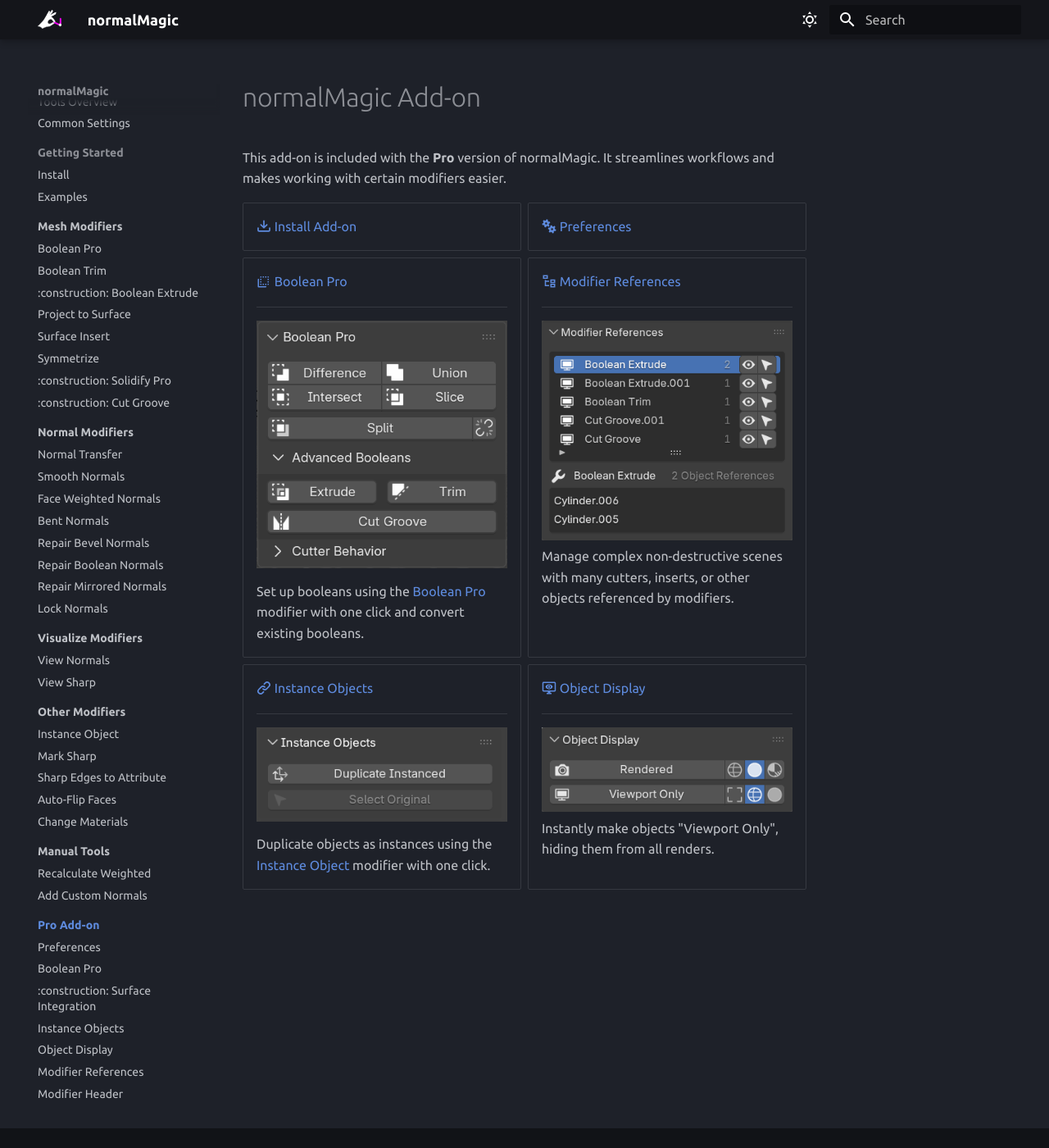
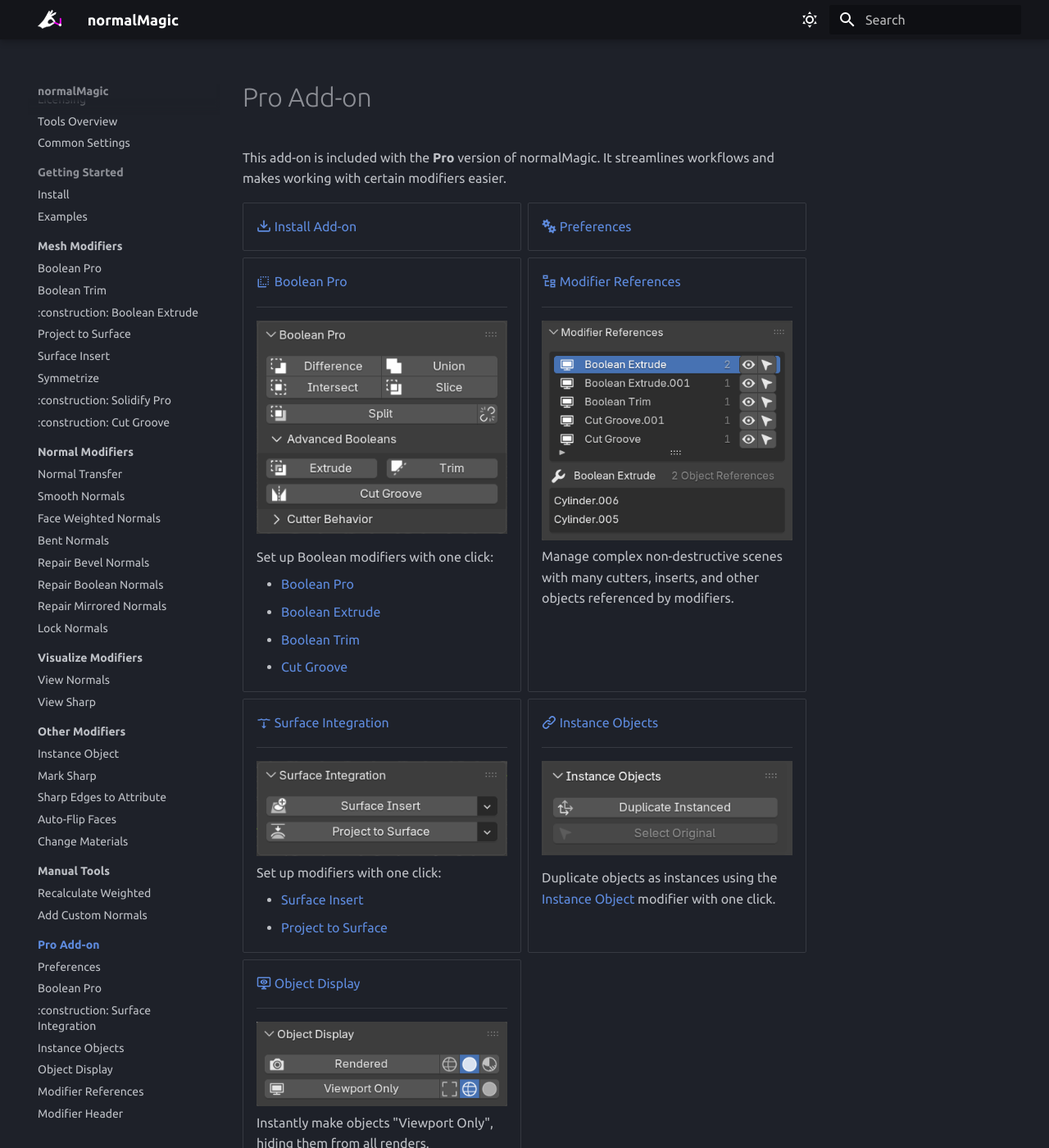
Before and after one commit to SpaghetMeNot/normalmagic, an MkDocs documentation site: the page built from docs/add-on/index.md, in a window 1280 px wide and 1400 px high. Shown: the whole window at 82% size. Built offline with MkDocs 1.6.1 and Material for MkDocs 9.7.7, drawn with Linux system fonts in a browser that asks for light colours; some web fonts are replaced; the version menu is left out.

```diff
--- a/docs/add-on/index.md
+++ b/docs/add-on/index.md
@@ -1,12 +1,13 @@
-# normalMagic Add-on
+# Pro Add-on
 
 This add-on is included with the **Pro** version of normalMagic. It streamlines workflows and makes working with certain modifiers easier.
 
 <div class="grid cards" markdown>
 
-- [:octicons-download-16: Install Add-on](../install.md#add-on)
+- [:octicons-download-16: Install Add-on](../install.md#pro-version-add-on)
 
 - [:fontawesome-solid-gears: Preferences](./preferences.md)
+
 
 - [:material-select-multiple: Boolean Pro](./boolean_pro.md)
 
@@ -14,14 +15,31 @@ This add-on is included with the **Pro** version of normalMagic. It streamlines
 
     ![bpro panel](../assets/add-on/bpro_panel.png)
 
-    Set up booleans using the [Boolean Pro](../mesh_tools/boolean_pro.md) modifier with one click and convert existing booleans.
+    Set up Boolean modifiers with one click:
+
+    - [Boolean Pro](../mesh_tools/boolean_pro.md)
+    - [Boolean Extrude](../mesh_tools/boolean_extrude.md)
+    - [Boolean Trim](../mesh_tools/boolean_trim.md)
+    - [Cut Groove](../mesh_tools/cut_groove.md)
+
+
 
 - [:material-file-tree-outline: Modifier References](./modifier_references.md)
 
     ---
 
     ![modifier reference panel](../assets/add-on/modifier_reference_panel.png)
-    Manage complex non-destructive scenes with many cutters, inserts, or other objects referenced by modifiers.
+    Manage complex non-destructive scenes with many cutters, inserts, and other objects referenced by modifiers.
+
+- [:material-wave-arrow-down: Surface Integration](./surface_integration.md)
+
+    ---
+
+    ![surface integration](../assets/add-on/surface_integration.png)
+    Set up modifiers with one click:
+
+    - [Surface Insert](../mesh_tools/surface_insert.md)
+    - [Project to Surface](../mesh_tools/project_to_surface.md)
 
 - [:octicons-link-16: Instance Objects](./instance_objects.md)
 
```
Also changed, not shown: docs/licensing.md (+9 -4 lines), docs/assets/add-on/bpro_panel.png, docs/assets/add-on/surface_integration.png (added).
